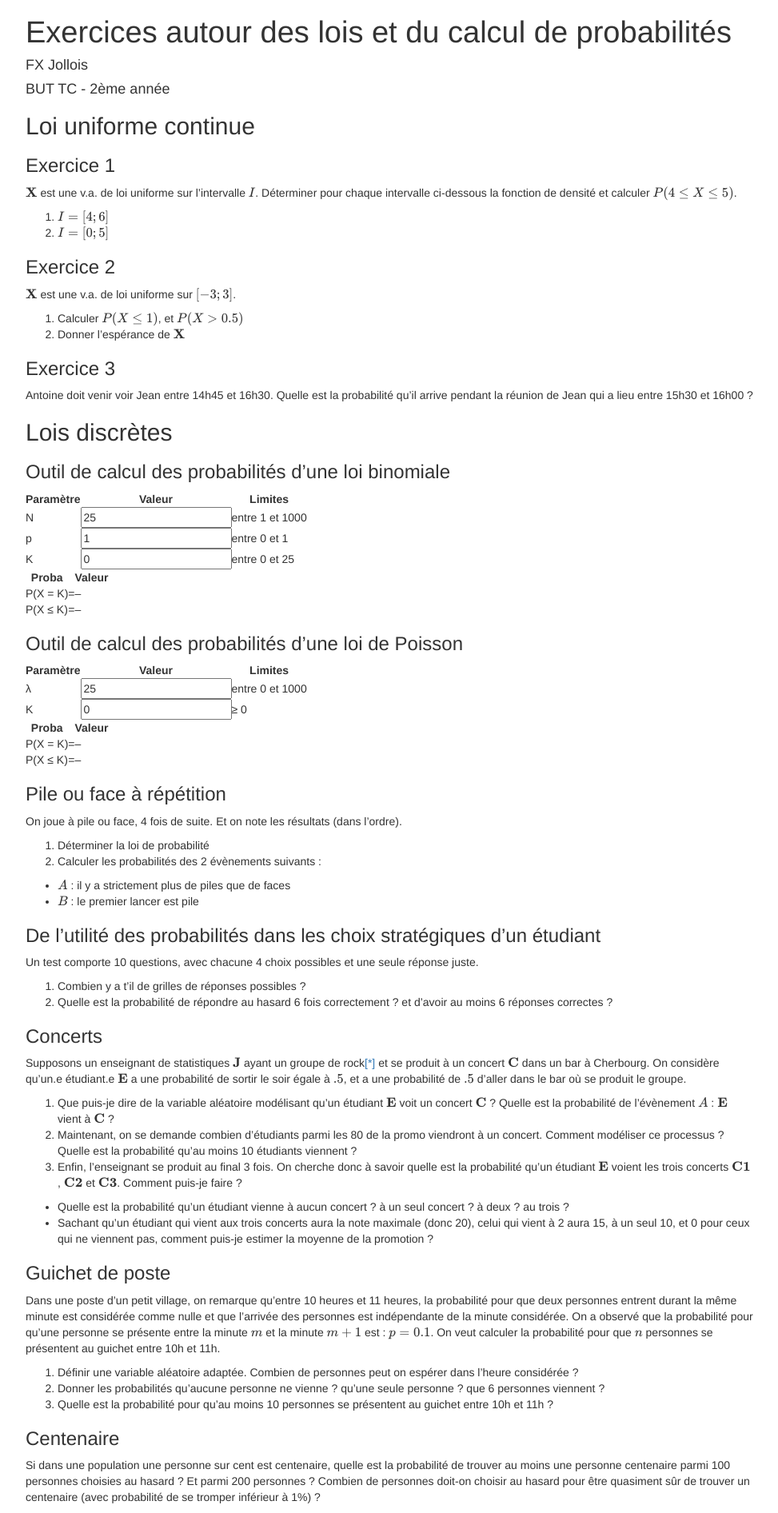
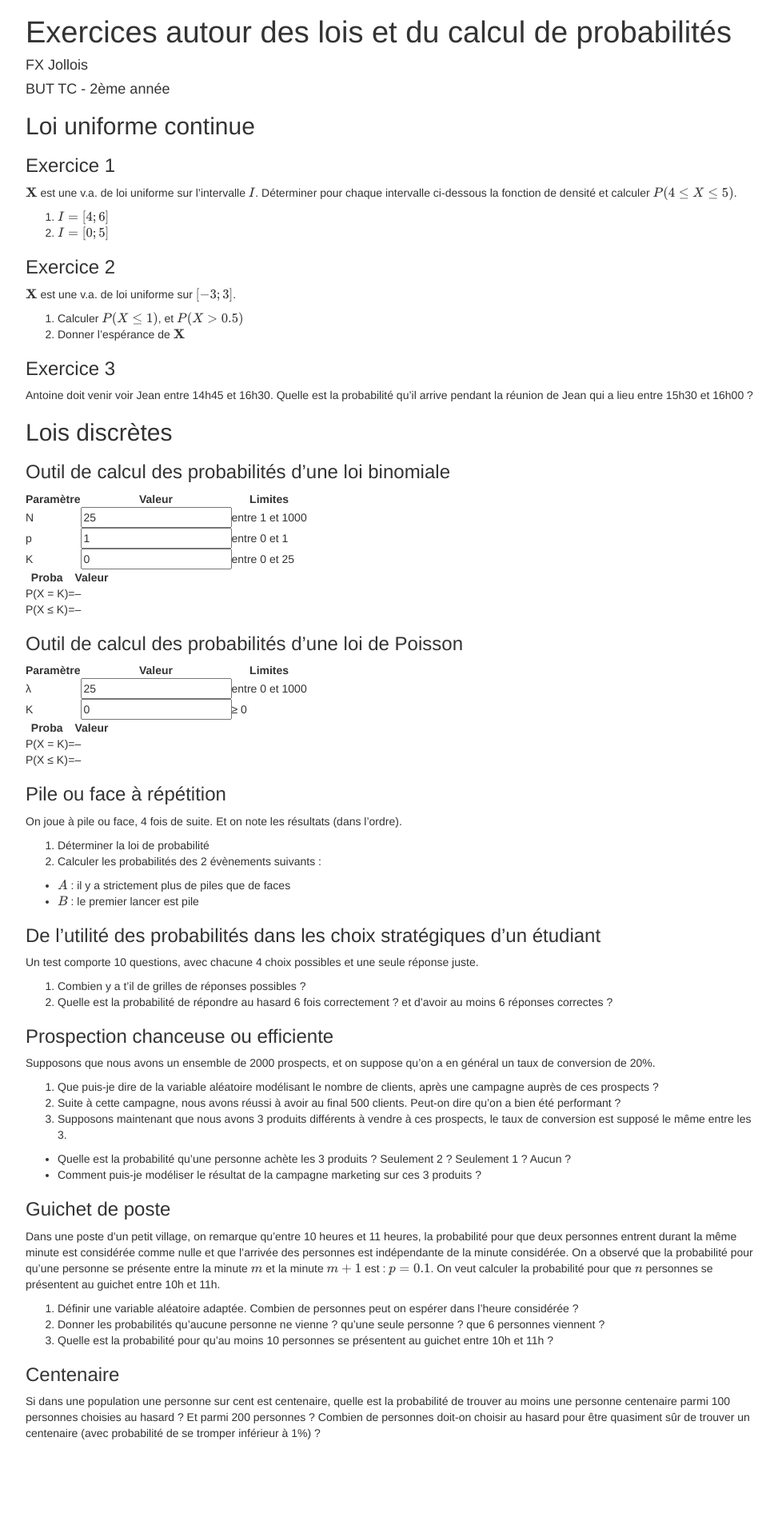
Before and after one commit to fxjollois/cours-2022-2023, a Jekyll site: the page tc-stats-probas/StatsProbas_TC2A_TD3.html, which Jekyll copies as it is, in a window 1280 px wide. Shown: the whole page at 80% size, without its empty margins (153-1126 px from the left). Built offline with Jekyll 4.4.1, drawn with Linux system fonts in a browser that asks for light colours; formulas are drawn with MathJax 3; after the commit the page ends 1812 px from its top, so only the background shows below that.

Commit message:
tc stat seance3 modif

```diff
--- a/tc-stats-probas/StatsProbas_TC2A_TD3.html
+++ b/tc-stats-probas/StatsProbas_TC2A_TD3.html
@@ -676,33 +676,34 @@ seule réponse juste.</p>
 ? et d’avoir au moins 6 réponses correctes ?</li>
 </ol>
 </div>
-<div id="concerts" class="section level3">
-<h3>Concerts</h3>
-<p>Supposons un enseignant de statistiques <span class="math inline">\(\mathbf{J}\)</span> ayant un groupe de rock<a href="https://sites.google.com/view/rusthead">[*]</a> et se produit à un
-concert <span class="math inline">\(\mathbf{C}\)</span> dans un bar à
-Cherbourg. On considère qu’un.e étudiant.e <span class="math inline">\(\mathbf{E}\)</span> a une probabilité de sortir le
-soir égale à <span class="math inline">\(.5\)</span>, et a une
-probabilité de <span class="math inline">\(.5\)</span> d’aller dans le
-bar où se produit le groupe.</p>
+<div id="prospection-chanceuse-ou-efficiente" class="section level3">
+<h3>Prospection chanceuse ou efficiente</h3>
+<p>Supposons que nous avons un ensemble de 2000 prospects, et on suppose
+qu’on a en général un taux de conversion de 20%.</p>
 <ol style="list-style-type: decimal">
-<li>Que puis-je dire de la variable aléatoire modélisant qu’un étudiant
-<span class="math inline">\(\mathbf{E}\)</span> voit un concert <span class="math inline">\(\mathbf{C}\)</span> ? Quelle est la probabilité de
-l’évènement <span class="math inline">\(A\)</span> : <span class="math inline">\(\mathbf{E}\)</span> vient à <span class="math inline">\(\mathbf{C}\)</span> ?</li>
-<li>Maintenant, on se demande combien d’étudiants parmi les 80 de la
-promo viendront à un concert. Comment modéliser ce processus ? Quelle
-est la probabilité qu’au moins 10 étudiants viennent ?</li>
-<li>Enfin, l’enseignant se produit au final 3 fois. On cherche donc à
-savoir quelle est la probabilité qu’un étudiant <span class="math inline">\(\mathbf{E}\)</span> voient les trois concerts
-<span class="math inline">\(\mathbf{C1}\)</span>, <span class="math inline">\(\mathbf{C2}\)</span> et <span class="math inline">\(\mathbf{C3}\)</span>. Comment puis-je faire ?</li>
+<li>Que puis-je dire de la variable aléatoire modélisant le nombre de
+clients, après une campagne auprès de ces prospects ?</li>
+<li>Suite à cette campagne, nous avons réussi à avoir au final 500
+clients. Peut-on dire qu’on a bien été performant ?</li>
+<li>Supposons maintenant que nous avons 3 produits différents à vendre à
+ces prospects, le taux de conversion est supposé le même entre les
+3.</li>
 </ol>
 <ul>
-<li>Quelle est la probabilité qu’un étudiant vienne à aucun concert ? à
-un seul concert ? à deux ? au trois ?</li>
-<li>Sachant qu’un étudiant qui vient aux trois concerts aura la note
-maximale (donc 20), celui qui vient à 2 aura 15, à un seul 10, et 0 pour
-ceux qui ne viennent pas, comment puis-je estimer la moyenne de la
-promotion ?</li>
+<li>Quelle est la probabilité qu’une personne achète les 3 produits ?
+Seulement 2 ? Seulement 1 ? Aucun ?</li>
+<li>Comment puis-je modéliser le résultat de la campagne marketing sur
+ces 3 produits ?</li>
 </ul>
+<!--
+Supposons un enseignant de statistiques $\mathbf{J}$ ayant un groupe de rock[[*]](https://sites.google.com/view/rusthead) et se produit à un concert $\mathbf{C}$ dans un bar à Cherbourg. On considère qu'un.e étudiant.e $\mathbf{E}$ a une probabilité de sortir le soir égale à $.5$, et a une probabilité de $.5$ d'aller dans le bar où se produit le groupe.
+
+1. Que puis-je dire de la variable aléatoire modélisant qu'un étudiant $\mathbf{E}$ voit un concert $\mathbf{C}$ ? Quelle est la probabilité de l'évènement $A$ : $\mathbf{E}$ vient à $\mathbf{C}$ ?
+1. Maintenant, on se demande combien d'étudiants parmi les 80 de la promo viendront à un concert. Comment modéliser ce processus ? Quelle est la probabilité qu'au moins 10 étudiants viennent ?
+1. Enfin, l'enseignant se produit au final 3 fois. On cherche donc à savoir quelle est la probabilité qu'un étudiant $\mathbf{E}$ voient les trois concerts $\mathbf{C1}$, $\mathbf{C2}$ et $\mathbf{C3}$. Comment puis-je faire ?
+  - Quelle est la probabilité qu'un étudiant vienne à aucun concert ? à un seul concert ? à deux ? au trois ?
+  - Sachant qu'un étudiant qui vient aux trois concerts aura la note maximale (donc 20), celui qui vient à 2 aura 15, à un seul 10, et 0 pour ceux qui ne viennent pas, comment puis-je estimer la moyenne de la promotion ?
+  -->
 </div>
 <div id="guichet-de-poste" class="section level3">
 <h3>Guichet de poste</h3>
```
Also changed, not shown: tc-stats-probas/StatsProbas_TC2A_TD3.Rmd (+11 -1 lines).
